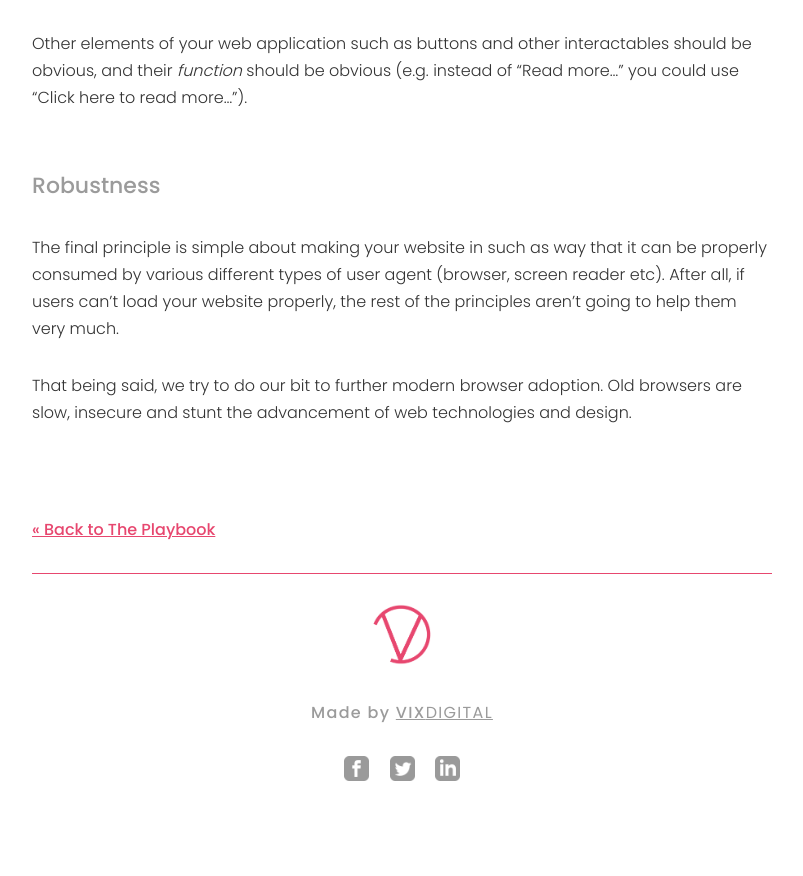
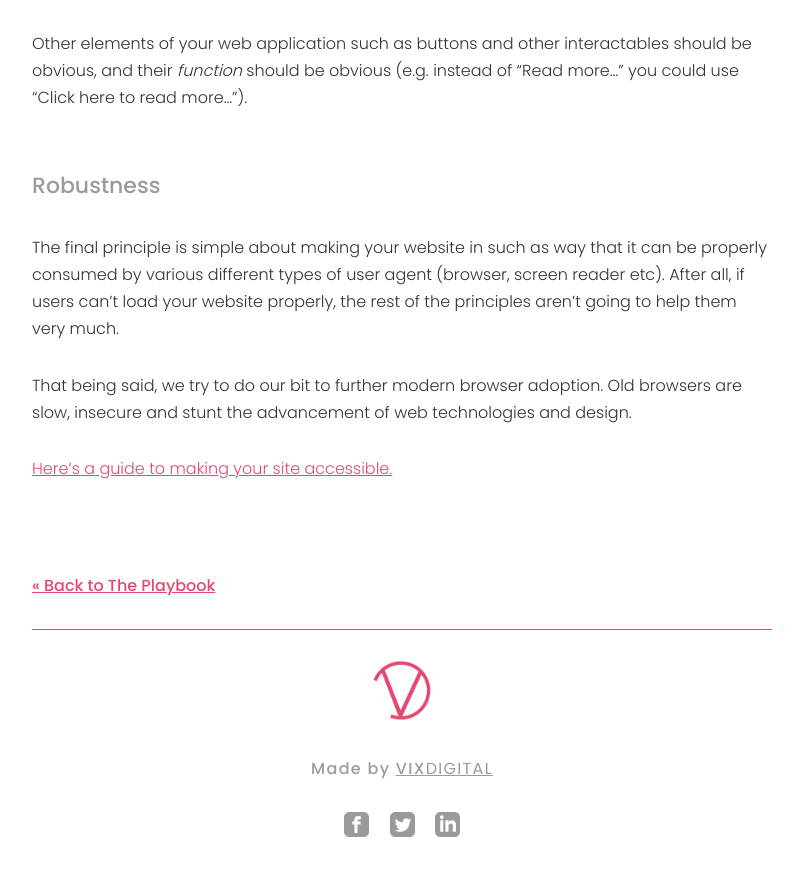
Before and after one commit to vixdigital/playbook, a Jekyll site: the page built from _plays/05-designing/accessibility.markdown, in a window 1280 px wide and 900 px high, scrolled down 1638 px. Shown: the top 876 px of the window, without its empty margins (238-1041 px from the left). Built offline with Jekyll 4.4.1, drawn with Linux system fonts in a browser that asks for light colours; before the commit the page ends 2481 px from its top, so only the background shows below that.

Commit message:
added accessible guide link

```diff
--- a/_plays/05-designing/accessibility.markdown
+++ b/_plays/05-designing/accessibility.markdown
@@ -35,3 +35,5 @@ Other elements of your web application such as buttons and other interactables s
 The final principle is simple about making  your website in such as way that it can be properly consumed by various different types of user agent (browser, screen reader etc). After all, if users can't load your website properly, the rest of the principles aren't going to help them very much.
 
 That being said, we try to do our bit to further modern browser adoption. Old browsers are slow, insecure and stunt the advancement of web technologies and design.
+
+[Here's a guide to making your site accessible.](https://vix.digital/playbook/making-your-service-accessible/)
```
